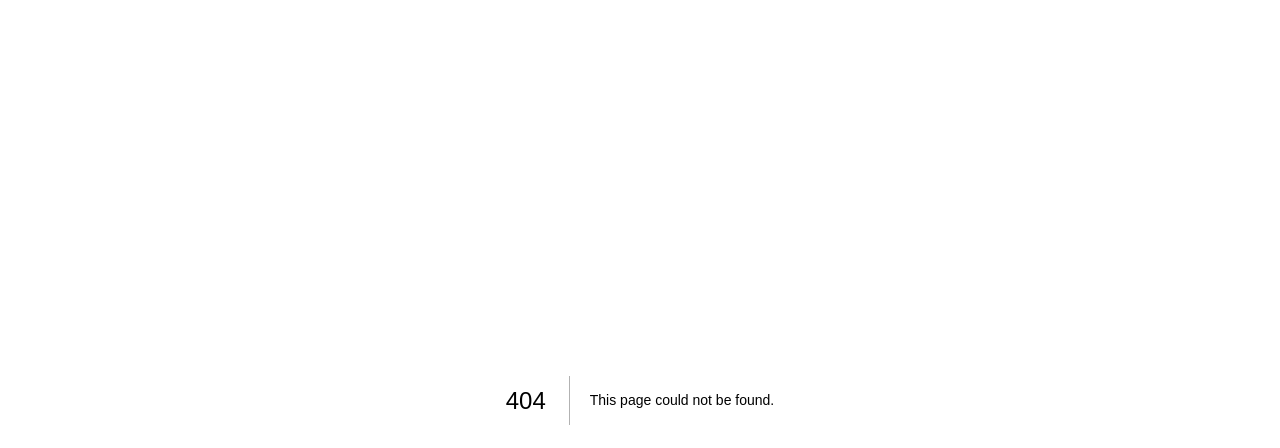
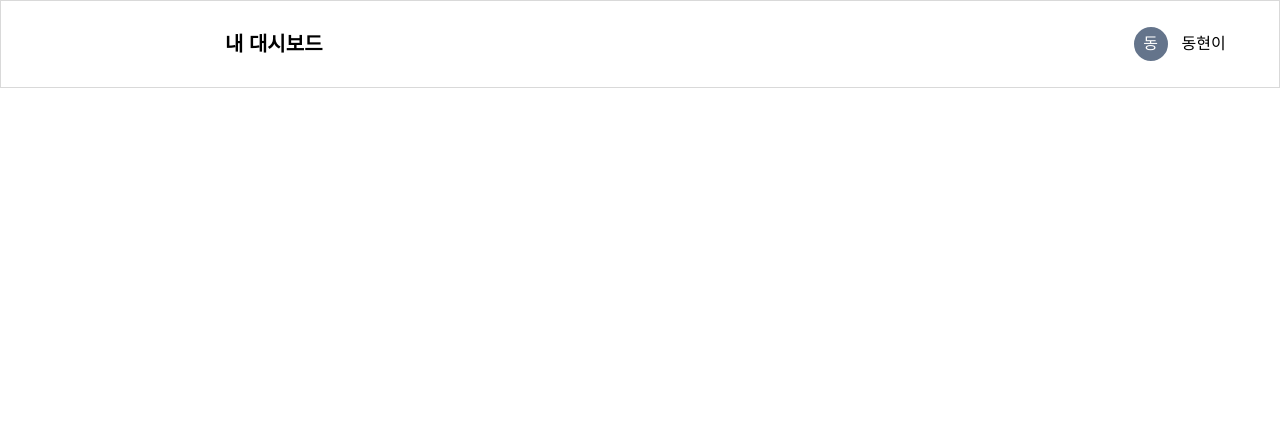
Before and after one commit to only-arrow-function/Taskify, a Next.js app: page /my-dashboard in a window 1280 px wide. Before the commit this address had no page. Shown: the top 448 px of the page. Built offline with nearby package versions, Linux system fonts and the light colour scheme.

Commit message:
Rename: 폴더, 파일명 수정

```diff
--- a/components/dashboard-header/dashboard-header-members.tsx
+++ b/components/dashboard/dashboard-header/dashboard-header-members.tsx
@@ -1,5 +1,5 @@
 import { useRouter } from 'next/router';
-import ProfileBadge from '../profile/profile-badge';
+import ProfileBadge from '../../profile/profile-badge';
 
 const DashboardHeaderMembers = (props: { users: string[] }) => {
   const router = useRouter();
--- a/components/dashboard-header/dashboard-header-profile.tsx
+++ b/components/dashboard/dashboard-header/dashboard-header-profile.tsx
@@ -1,5 +1,5 @@
-import ProfileBadge from '../profile/profile-badge';
-import ProfileUsername from '../profile/profile-username';
+import ProfileBadge from '../../profile/profile-badge';
+import ProfileUsername from '../../profile/profile-username';
 
 const DashboardHeaderProfile = (props: { username: string }) => {
   return (
--- a/components/rending-header/rending-header-logo.tsx
+++ b/components/rending-header/rending-header-logo.tsx
@@ -1,6 +1,6 @@
 import Image from 'next/image';
 import Link from 'next/link';
-import type { DarkmodeProps } from './rending-header-type';
+import type { DarkmodeProps } from './rending-header.type';
 import darkmodeSmallLogoImage from '@/public/logo/logo-small-darkmode.svg';
 import smallLogoImage from '@/public/logo/logo-small.svg';
 import darkmodeLargeLogoImage from '@/public/logo/logo-with-title-large-darkmode.svg';
--- a/components/rending-header/rending-header.tsx
+++ b/components/rending-header/rending-header.tsx
@@ -1,4 +1,4 @@
-import type { DarkmodeProps } from './rending-header-type';
+import type { DarkmodeProps } from './rending-header.type';
 import RendingHeaderLogo from './rending-header-logo';
 import RendingHeaderNavBar from './rending-header-navbar';
 
--- /dev/null
+++ b/pages/my-dashboard/index.tsx
@@ -0,0 +1,11 @@
+import DashboardHeader from '@/components/dashboard/dashboard-header/dashboard-header';
+
+const MyDashboard = () => {
+  return (
+    <div>
+      <DashboardHeader />
+    </div>
+  );
+};
+
+export default MyDashboard;
```
Also changed, not shown: components/dashboard/dashboard-header/dashboard-header-button.tsx (renamed from components/dashboard-header/dashboard-header-button.tsx), components/dashboard/dashboard-header/dashboard-header.tsx (renamed from components/dashboard-header/dashboard-header.tsx), components/rending-header/rending-header.type.ts (renamed from components/rending-header/rending-header-type.ts).
